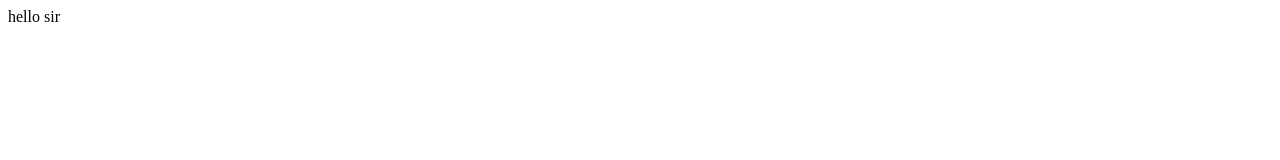
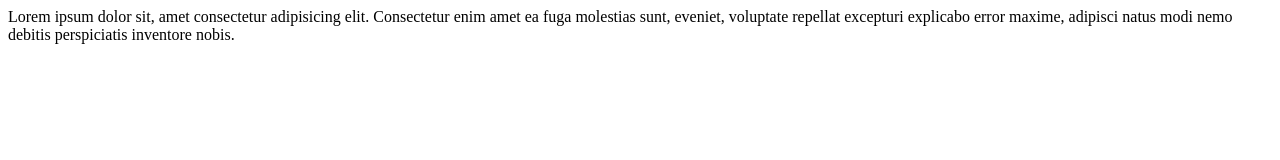
Before and after one commit to AtikshSharma/Atikshcoding, a plain HTML site: page index.html in a window 1280 px wide. Drawn offline with Linux system fonts and the light colour scheme.

Commit message:
Add files via upload

```diff
--- a/index.html
+++ b/index.html
@@ -7,7 +7,6 @@
     <title>Document</title>
 </head>
 <body>
-    hello sir
-
+    Lorem ipsum dolor sit, amet consectetur adipisicing elit. Consectetur enim amet ea fuga molestias sunt, eveniet, voluptate repellat excepturi explicabo error maxime, adipisci natus modi nemo debitis perspiciatis inventore nobis.
 </body>
 </html>
```
